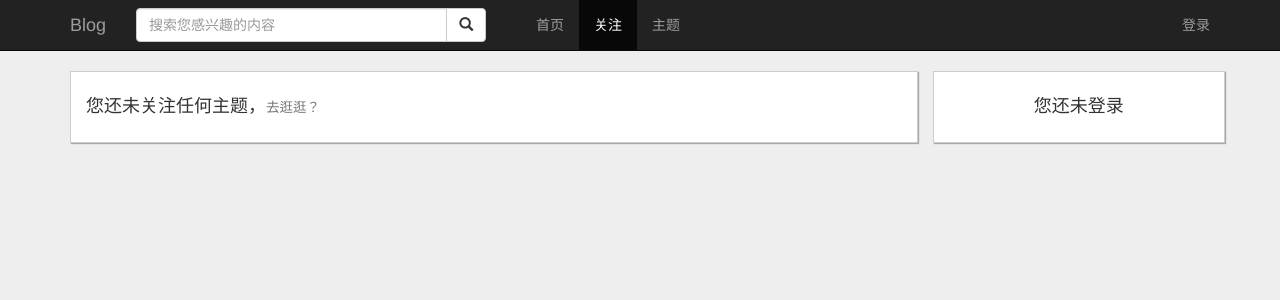
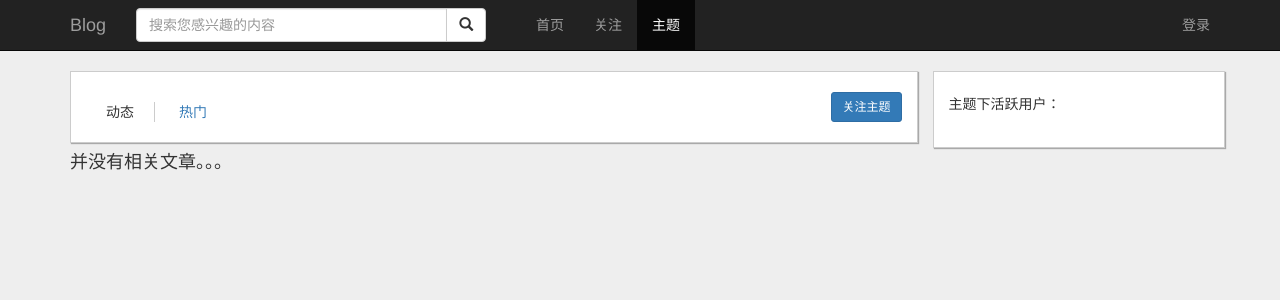
Before and after one commit to Aiyowoo/blog, a Python web app: template app/templates/main/showTag.html in a window 1280 px wide. Shown: the top 300 px of the page. Run offline with Jinja, Linux system fonts and the light colour scheme; the template is opened without the code that fills it, so the values that code supplies are empty.

Commit message:
完成showTag部分，并将文章删除后人仍显示的问题

```diff
--- a/app/static/css/main/base.css
+++ b/app/static/css/main/base.css
@@ -74,7 +74,7 @@
 }
 
 #extra-info ul {
-    margin: 0px;
+    /* margin: 0px; */
 }
 
 .tag-category-container {
--- /dev/null
+++ b/app/static/css/main/showTag.css
@@ -0,0 +1,22 @@
+.tag-info {
+    border: 1px solid #ccc;
+    box-shadow: 1px 1px 1px rgba(0, 0, 0, .29), inset 1px 1px 1px rgba(255, 255, 255, .44);
+    background-color: #fff;
+    padding: 10px 15px;
+}
+
+.tag-info ul {
+    padding: 0px;
+    display: inline-block;
+    margin-top: 10px;
+}
+
+.tag-info ul li {
+    border-right: 1px solid #ccc;
+    display: inline-block;
+    padding: 0px 20px;
+}
+
+.tag-info ul li:last-child {
+    border-right-width: 0px;
+}
--- a/app/templates/macros/utility.html
+++ b/app/templates/macros/utility.html
@@ -20,7 +20,7 @@
         <a>
             <img src="{{ url_for('static', filename=(article.userProfilePicture or 'img/userPictures/default.jpg')) }}" />
             <h5>{{ article.userName }}</h5>
-        </a> {{ article.lastModifiedDate }}
+        </a> {{ article.creationDate }}
     </div>
 
     <div class="article-block-article">
@@ -46,7 +46,7 @@
         {% with tagRecords = article.tagRecords.all() %}
         {% if tagRecords %}
         {% for tagRecord in tagRecords %}
-        <a><span class="label label-info">{{ tagRecord.tag.name }}</span></a>
+        <a href="{{ url_for('main.showTag', tagId=tagRecord.tagId) }}"><span class="label label-info">{{ tagRecord.tag.name }}</span></a>
         {% endfor %}
         {% else %}
         <a><span class="label label-info">其他</span></a>
@@ -108,3 +108,17 @@
 </ul>
 
 {% endmacro %}
+
+
+{% macro renderFamousUserRecords(famousUserRecords) %}
+
+<ul class="list-group">
+    <h5>主题下活跃用户：</h5>
+    {% for user, count in famousUserRecords %}
+    <li class="list-group-item">
+        <span class="badge">{{ count }}</span>{{ user.name }}
+    </li>
+    {% endfor %}
+</ul>
+
+{% endmacro %}
--- a/app/templates/main/concernedTags.html
+++ b/app/templates/main/concernedTags.html
@@ -9,7 +9,7 @@
 {% block title %}Blog-主题{% endblock title %}
 
 
-{% block subscriptionsActived %}class="active"{% endblock subscriptionsActived %}
+{% block themeActived %}class="active"{% endblock themeActived %}
 
 
 {% block content %}
--- a/app/templates/main/showTag.html
+++ b/app/templates/main/showTag.html
@@ -1,15 +1,16 @@
 {% extends "base.html" %}
-{% from "macros/utility.html" import renderPagination, renderFlashedMessages, renderArticle, renderUserInfo %}
+{% from "macros/utility.html" import renderPagination, renderFlashedMessages, renderArticle, renderUserInfo, renderFamousUserRecords %}
 
 {% block css %}
 {{ super() }}
 <link href="{{ url_for('static', filename='css/main/base.css') }}" rel="stylesheet"/>
+<link href="{{ url_for('static', filename='css/main/showTag.css') }}" rel="stylesheet"/>
 {% endblock css %}
 
 {% block title %}Blog-主题{% endblock title %}
 
 
-{% block subscriptionsActived %}class="active"{% endblock subscriptionsActived %}
+{% block themeActived %}class="active"{% endblock themeActived %}
 
 
 {% block content %}
@@ -20,38 +21,28 @@
 
                 {{ renderFlashedMessages('warning') }}
 
-                {% if not concernedTags %}
-                <div id="not-follow-info">
-                    <h4>您还未关注任何主题，<a href="{{ url_for('main.index') }}"><small>去逛逛？</small></a></h4>
+                <div class="tag-info">
+                    <h4>{{ tag.name }}</h4>
+
+                    <div>
+                        <ul>
+                            {% if not request.args.get('hot') %}
+                            <li>动态</li>
+                            <li><a href="{{ url_for('main.showTag', tagId=tag.id, hot=1) }}">热门</a></li>
+                            {% else %}
+                            <li><a href="{{ url_for('main.showTag', tagId=tag.id) }}">动态</a></li>
+                            <li>热门</li>
+                            {% endif %}
+                        </ul>
+
+                        <a class="btn btn-primary btn-sm pull-right" href="#" style="display:inline-block">关注主题</a>
+                    </div>
                 </div>
 
-                {% else %}
-
-
-                <div class="tag-category-container">
-                    <h4>您已关注的主题：</h4>
-                    <ul class="tag-category">
-                        {% for tag in current_user.concernedTags.all() %}
-                        {% if tag.id != currentTagId %}
-                        <li>
-                            <a href="{{ url_for('main.concernedTags', tagId=tag.id) }}">{{ tag.name }}</a>
-                        </li>
-                        {% else %}
-                        <li class="active">
-                            <a href="#">{{ tag.name }}</a>
-                        </li>
-                        {% endif %}
-                        {% endfor %}
-                    </ul>
-                </div>
-
-
                 {% if not pagination or not pagination.items %}
-
-                <div id="no-article-info">
+                <div class="no-article-info">
                     <h4>并没有相关文章。。。</h4>
                 </div>
-
                 {% else %}
 
                 {% for article in pagination.items %}
@@ -60,22 +51,16 @@
 
                 <div id="pagination">
                     <center>
-                        {{ renderPagination(pagination, 'main.concernedTags', tagId=currentTagId) }}
+                        {{ renderPagination(pagination, 'main.showTag', tagId=tag.id) }}
                     </center>
                 </div>
-
-                {% endif %}
 
                 {% endif %}
 
             </div>
 
             <div id="extra-info" class="col-sm-3">
-                {% if current_user.is_authenticated %}
-                {{ renderUserInfo(current_user) }}
-                {% else %}
-                <h4 class="text-center">您还未登录</h4>
-                {% endif %}
+                {{ renderFamousUserRecords(famousUserRecords) }}
             </div>
 
         </div>
--- a/config.py
+++ b/config.py
@@ -20,6 +20,7 @@
                               format(DATABASE_USERNAME, DATABASE_PASSWORD)
     SQLALCHEMY_TRACK_MODIFICATIONS = True
     SQLALCHEMY_COMMIT_ON_TEARDOWN = True
+    SQLALCHEMY_ECHO = False
 
     # 邮件配置
     MAIL_SERVER = 'smtp.gmail.com'
@@ -32,6 +33,7 @@
 
     ARTICLE_COUNT_PER_PAGE = 12
     HOT_TAG_COUNT = 9
+    FAMOUS_USER_COUNT = 9
 
     @staticmethod
     def initApp(app):
```
Also changed, not shown: app/main/views.py (+53 -26 lines), app/models.py (+21 -7 lines), app/templates/main/index.html (+5 -3 lines).
